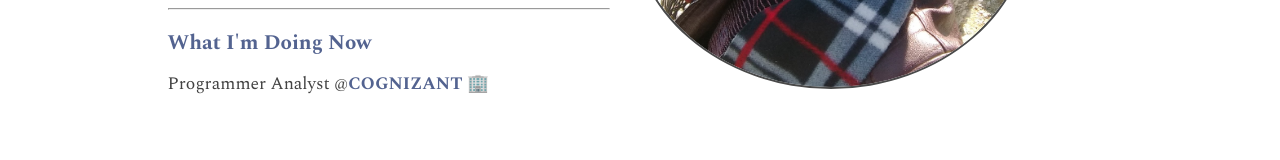
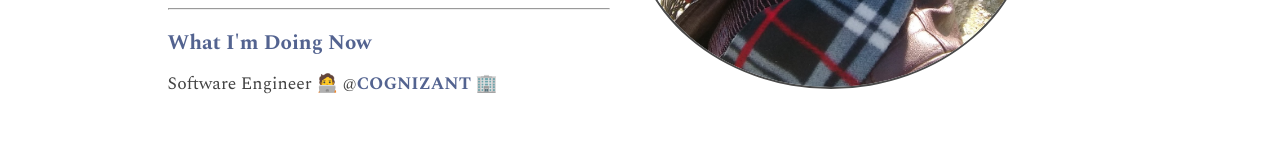
Before and after one commit to thesouravjain/myPortfolio, an Angular app: page /now in a window 1280 px wide. Shown: the part 293-453 px from the top of the page. Built offline with nearby package versions, Linux system fonts and the light colour scheme.

Commit message:
Update now.component.html

```diff
--- a/src/app/components/now/now.component.html
+++ b/src/app/components/now/now.component.html
@@ -1,6 +1,6 @@
 <div>
     <h2><b>What I'm Doing Now</b></h2>
     <div class="project">
-      <p>Programmer Analyst @<b><a href="https://www.cognizant.com/" target="_blank">COGNIZANT</a></b> 🏢</p>
+      <p>Software Engineer 🧑‍💻 @<b><a href="https://www.cognizant.com/" target="_blank">COGNIZANT</a></b> 🏢</p>
     </div>
 </div>
```
